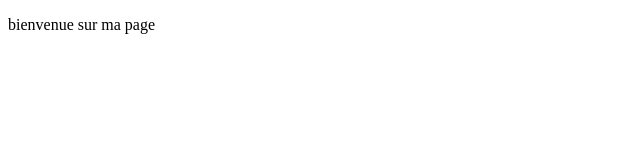
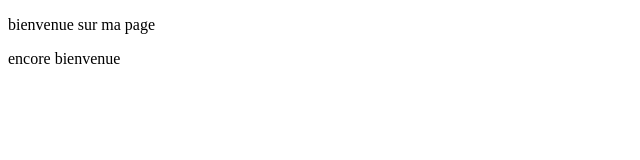
Before and after one commit to RQuinion/projet_git, a plain HTML site: page index.html in a window 1280 px wide. Shown: the full height of the page, 0-640 px from the left. Drawn offline with Linux system fonts and the light colour scheme.

Commit message:
modification de la page html
ajout d'une ligne

```diff
--- a/index.html
+++ b/index.html
@@ -8,5 +8,6 @@
 </head>
 <body>
     <p>bienvenue sur ma page</p>
+    <p>encore bienvenue</p>
 </body>
 </html>
```
